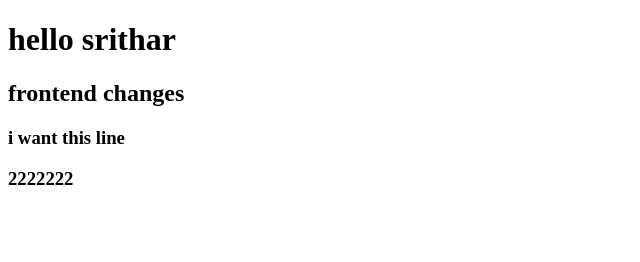
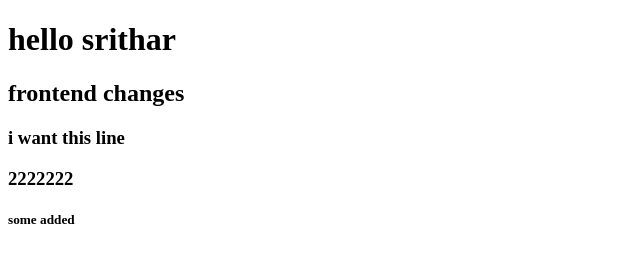
Before and after one commit to Srithar810/git_test, a plain HTML site: page index.html in a window 1280 px wide. Shown: the full height of the page, 0-640 px from the left. Drawn offline with Linux system fonts and the light colour scheme.

Commit message:
Feat : all mergre file

```diff
--- a/index.html
+++ b/index.html
@@ -10,5 +10,6 @@
     <h2>frontend changes</h2>
     <h3>i want this line</h3>
     <h3>2222222</h3>
+    <h5>some added</h5>
 </body>
 </html>
```
